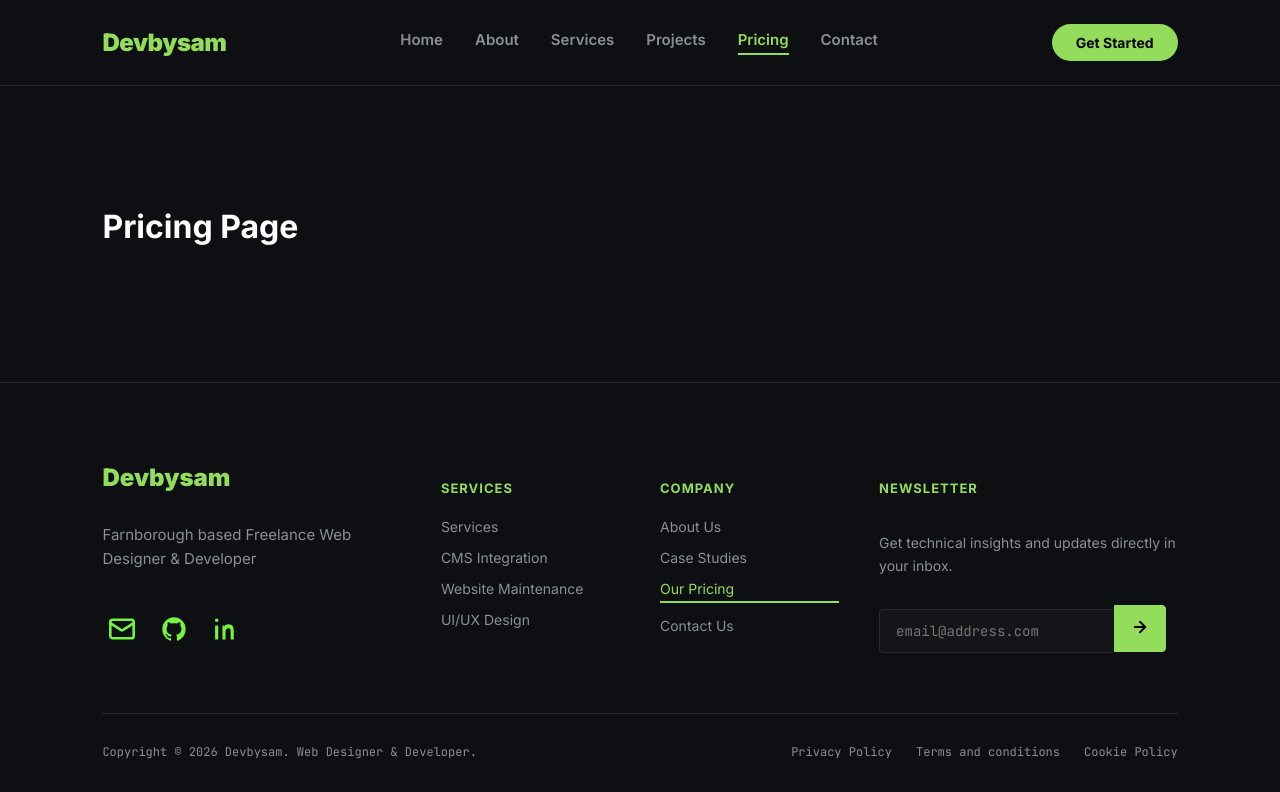
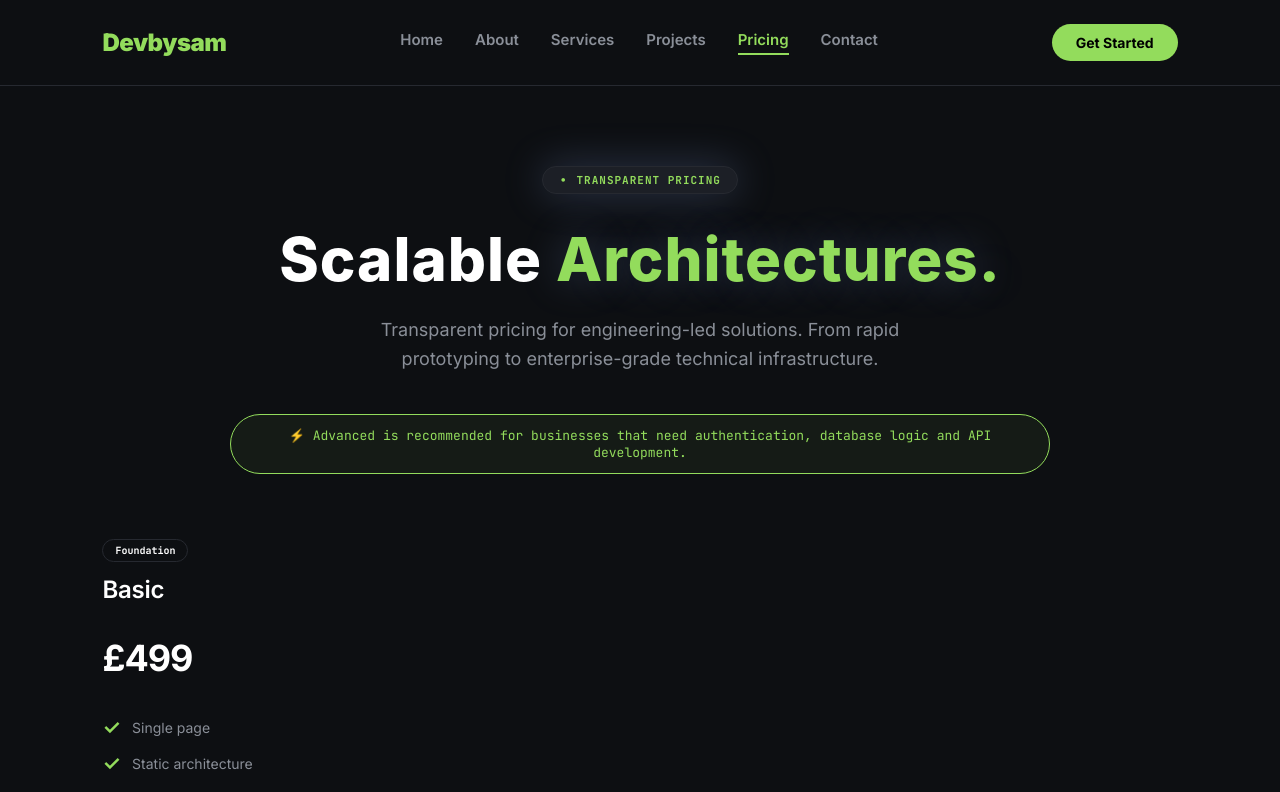
Before and after one commit to HoussamLh/React-Version, a React (Vite) app: page /pricing in a window 1280 px wide. Shown: the top 792 px of the page. Built offline with nearby package versions, Linux system fonts and the light colour scheme.

Commit message:
add pricing page route

```diff
--- /dev/null
+++ b/src/features/pricing/index.ts
@@ -0,0 +1,2 @@
+export * from "./sections";
+export * from "./components";
--- a/src/routes/Pricing.tsx
+++ b/src/routes/Pricing.tsx
@@ -1,7 +1,20 @@
-import React from 'react';
-export const Pricing: React.FC = () => (
-  <div style={styles.page}>
-    <h1>Pricing Page</h1>
-  </div>
-);
-const styles = { page: { padding: "100px 8%", color: "#fff" } };
+import React from "react";
+import {
+  CTASection,
+  ComparisonSection,
+  HeroSection,
+  MaintenanceSection,
+  PricingSection,
+} from "../features/pricing";
+
+export const Pricing: React.FC = () => {
+  return (
+    <div className="ds-page">
+      <HeroSection />
+      <PricingSection />
+      <MaintenanceSection />
+      <ComparisonSection />
+      <CTASection />
+    </div>
+  );
+};
```
